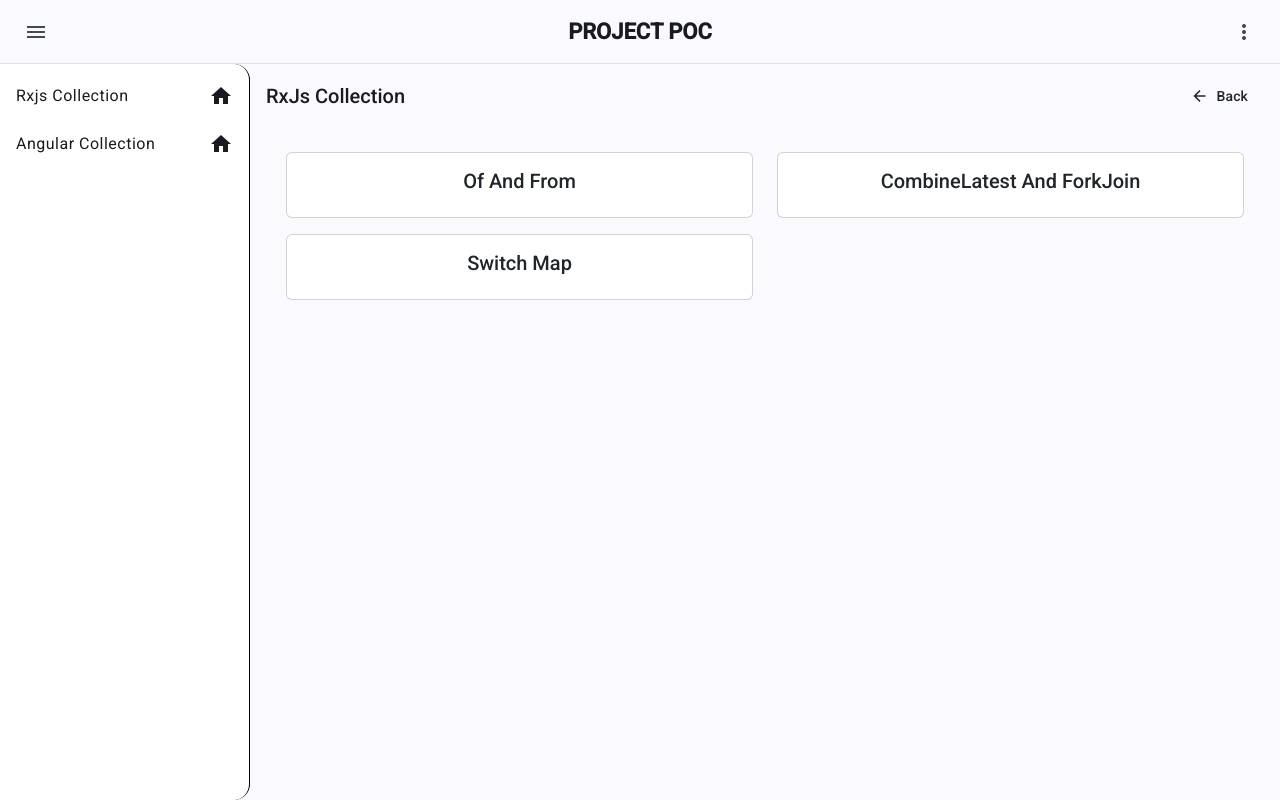
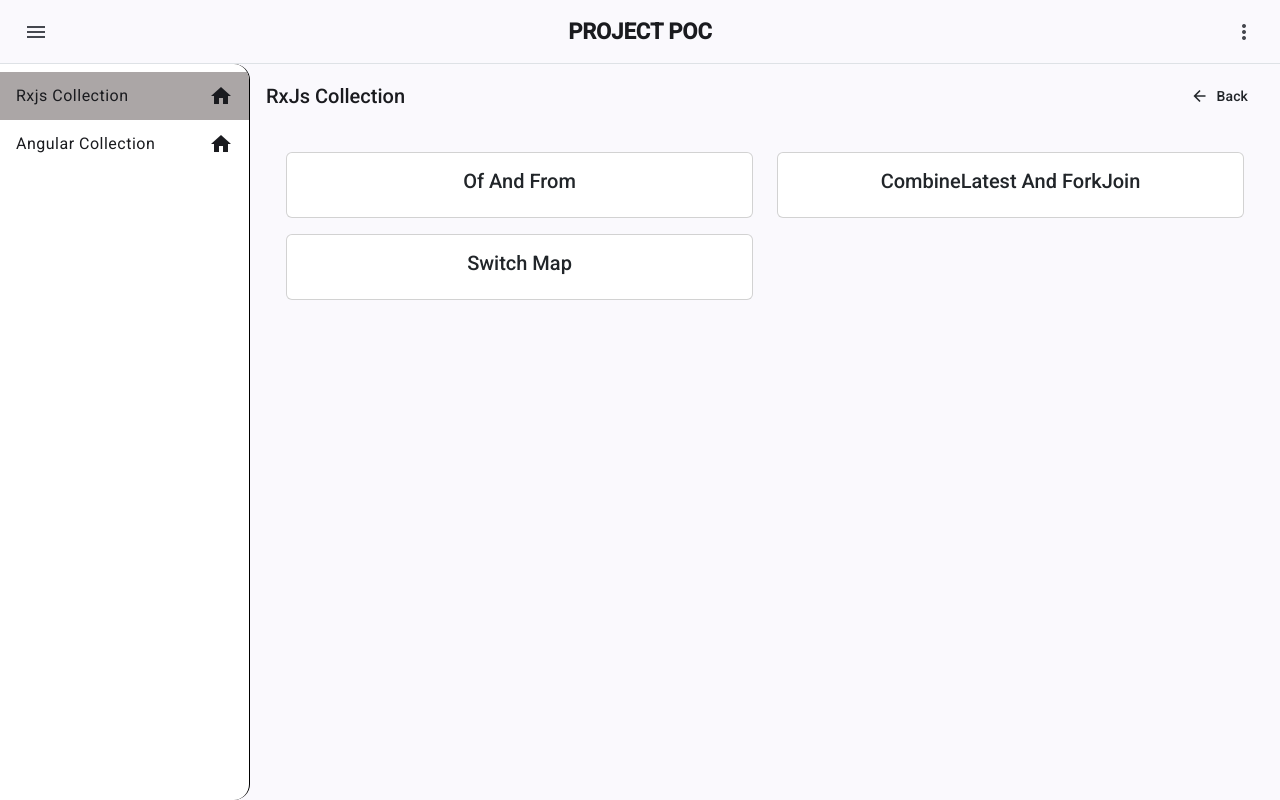
Before and after one commit to sandeep-falcon/project-poc, an Angular app: page /rxjs in a window 1280 px wide. Built offline with nearby package versions, Linux system fonts and the light colour scheme.

Commit message:
ADD: router link active class

```diff
--- a/src/app/components/menu/menu.component.html
+++ b/src/app/components/menu/menu.component.html
@@ -1,6 +1,6 @@
 <mat-list>
     @for(item of list; track item.label){
-    <mat-list-item matRipple [routerLink]="item.route">
+    <mat-list-item matRipple [routerLink]="item.route" routerLinkActive="activeRoute">
         <div class="d-flex">
             <span class="text-capitalize">{{item.label}}</span>
             <span class="spacer"></span>
--- a/src/app/components/menu/menu.component.scss
+++ b/src/app/components/menu/menu.component.scss
@@ -6,3 +6,7 @@
         background-color: #ccc;
     }
 }
+
+.activeRoute {
+    background-color: #aba6a6;
+}
--- a/src/app/components/menu/menu.component.ts
+++ b/src/app/components/menu/menu.component.ts
@@ -1,12 +1,12 @@
 import { Component } from '@angular/core';
 import { MaterialModule } from '../../material/material.module';
 import { MenuListInterface } from '../../interface/menu-list-interface';
-import { RouterLink } from '@angular/router';
+import { RouterLink, RouterLinkActive } from '@angular/router';
 
 @Component({
   selector: 'app-menu',
   standalone: true,
-  imports: [MaterialModule, RouterLink],
+  imports: [MaterialModule, RouterLink, RouterLinkActive],
   templateUrl: './menu.component.html',
   styleUrl: './menu.component.scss',
 })
```
